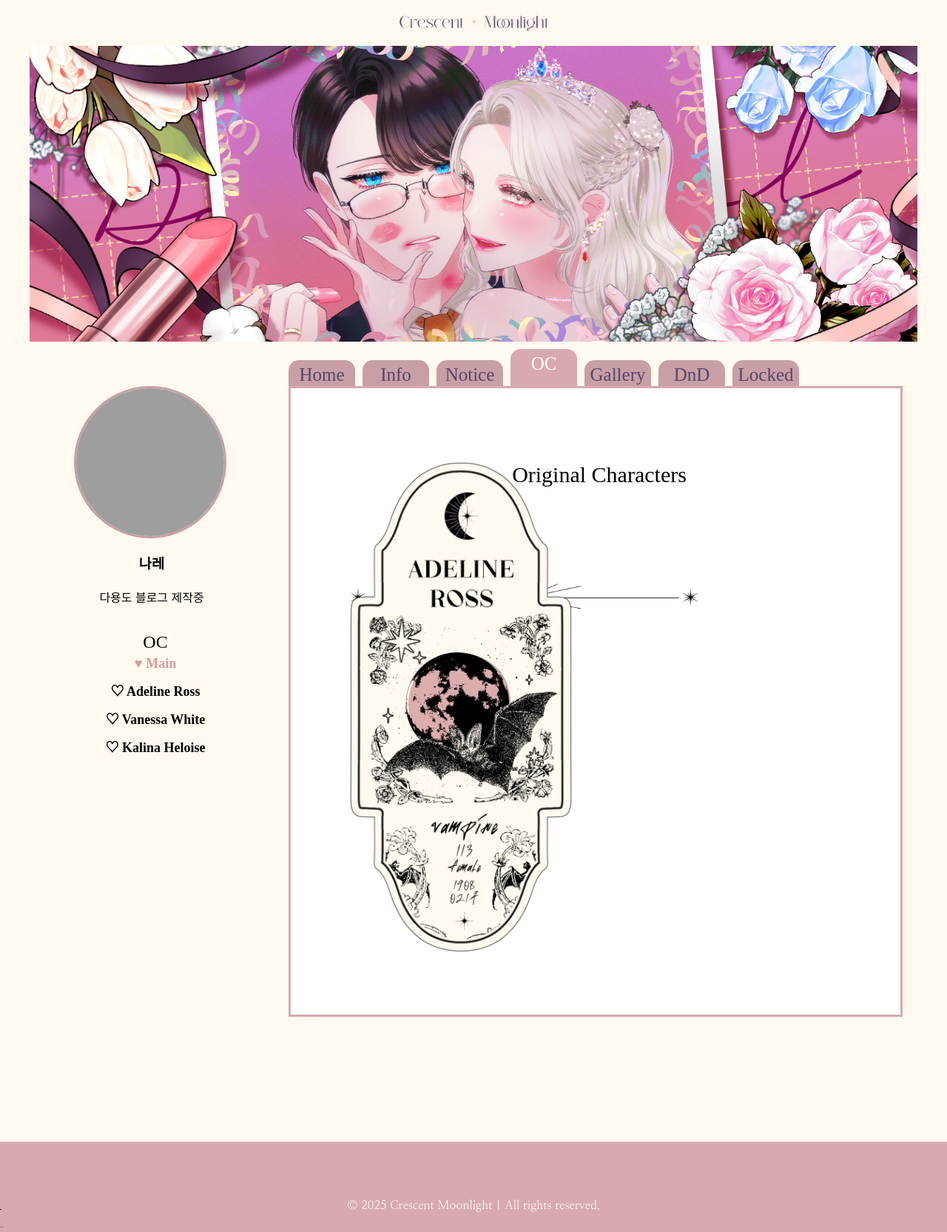
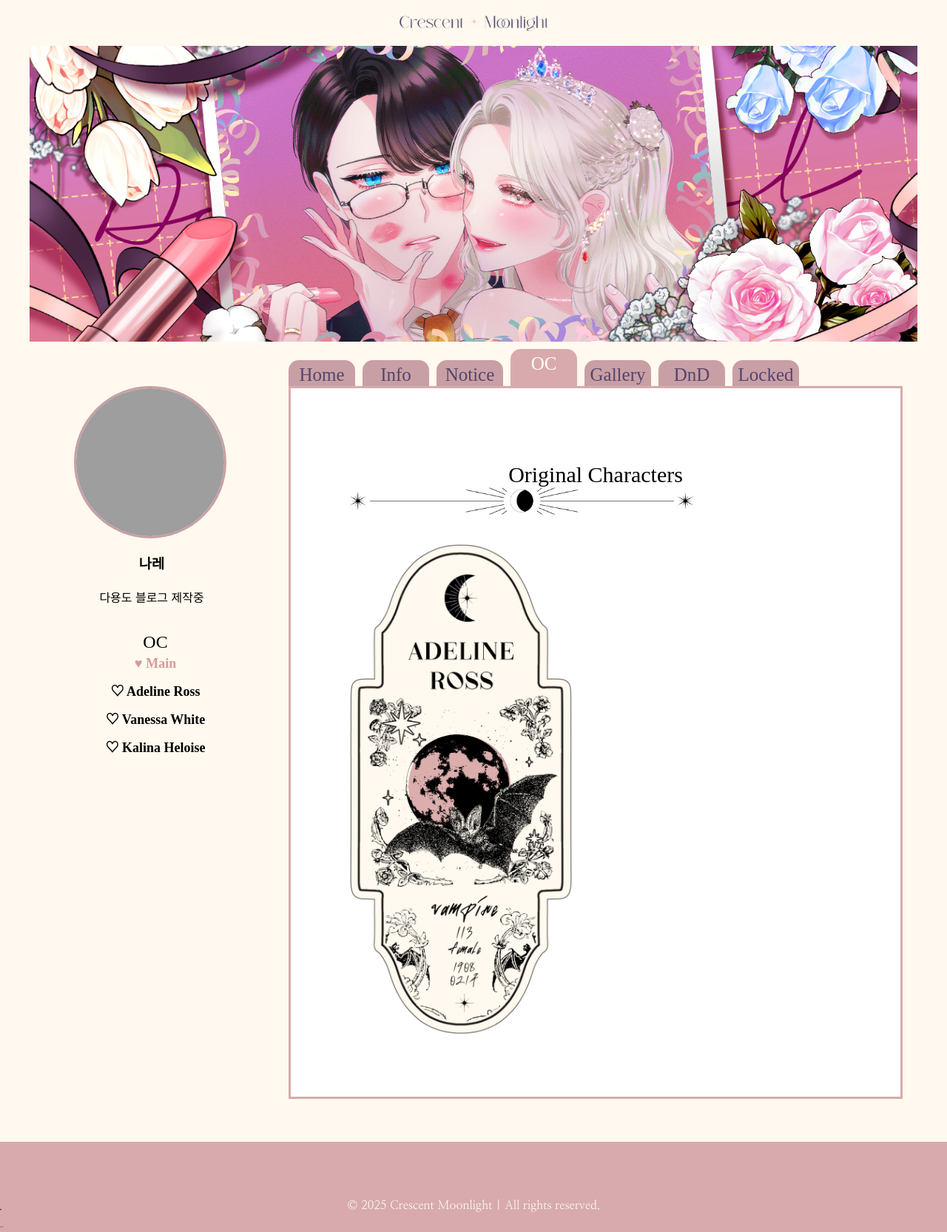
Before and after one commit to narelim/crescentmoonlight, a Jekyll site: the page built from oc.html, in a window 1280 px wide. Shown: the whole page at 74% size. Built offline with Jekyll 4.4.1, drawn with Linux system fonts in a browser that asks for light colours; some web fonts are replaced; grey boxes are pictures that could not be loaded.

Commit message:
진짜잔다

```diff
--- a/styles/oc.css
+++ b/styles/oc.css
@@ -33,7 +33,7 @@
 }
 
 .oc-hero {
-  position: absolute;
+  position: relative;
   text-align: center;
   padding: 20px;
 }
@@ -45,6 +45,7 @@
 
 /*제목*/
 .oc-title-font{
+  position: relative;
   font-family: 'Breathing', serif;
   font-size: 30px;
   padding:10px;
@@ -99,7 +100,6 @@
 /*라인 스타일과 위치*/
 .star-line-img-oc {
   position: relative;
-  top: 130px;
   width: 70%;
   height: auto;
 }
```
